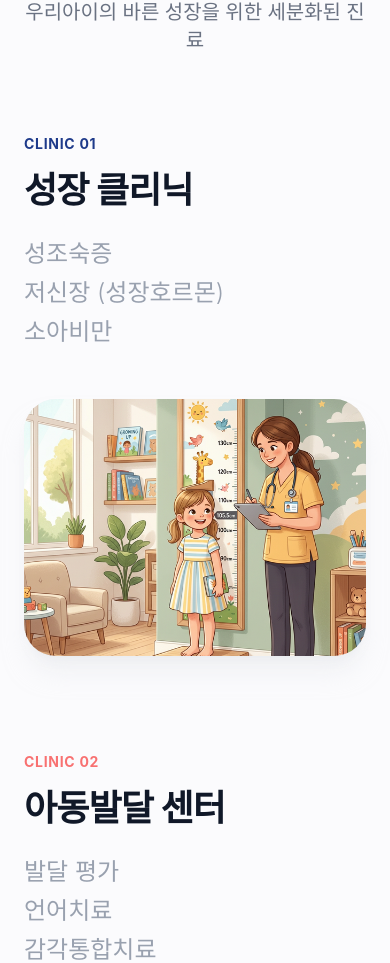
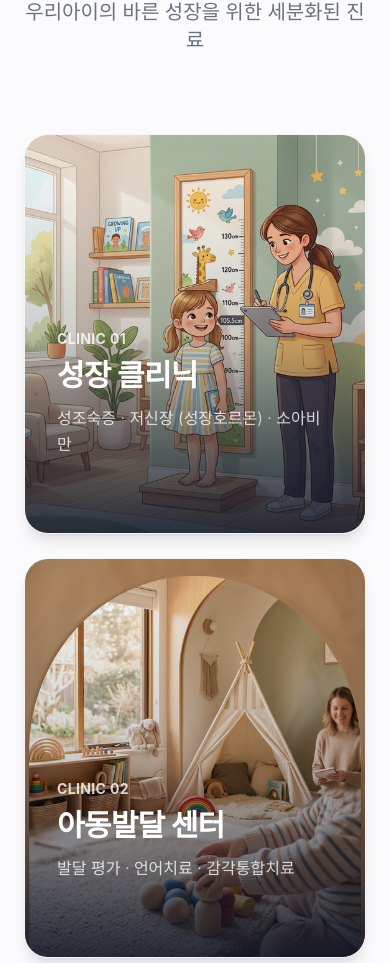
Before and after one commit to hilion0107/puberty, a Next.js app: page / in a window 390 px wide. Shown: the part 1034-1997 px from the top of the page. Built offline with nearby package versions, Linux system fonts and the light colour scheme; no server answers; the database is empty; a web font is replaced by a local one.

Commit message:
feat: redesign main page specialized clinics to a bento grid layout

```diff
--- a/app/page.tsx
+++ b/app/page.tsx
@@ -2,7 +2,7 @@
 
 import Image from "next/image";
 import { motion, Variants, AnimatePresence } from "framer-motion";
-import { MapPin, Clock, Phone, Navigation2, CalendarCheck } from "lucide-react";
+import { MapPin, Clock, Phone, Navigation2, CalendarCheck, ArrowDown, Stethoscope, Baby } from "lucide-react";
 import Link from "next/link";
 import { useState, useEffect } from "react";
 import HomePopup from "@/components/HomePopup";
@@ -489,99 +489,75 @@ export default function HospitalMainPage() {
             <p className="mt-6 text-xl text-gray-500 font-medium">우리아이의 바른 성장을 위한 세분화된 진료</p>
           </motion.div>
 
-          <div className="grid gap-8 md:gap-16">
+          <div className="grid grid-cols-1 md:grid-cols-3 gap-6 md:gap-8 max-w-6xl mx-auto">
             {/* Clinic 01 */}
-            <motion.div
-              className="flex flex-col md:flex-row items-center gap-12 group"
-              initial="hidden"
-              whileInView="visible"
-              viewport={{ once: true, margin: "-100px" }}
-              variants={staggerContainer}
-            >
-              <motion.div variants={fadeInUp} className="w-full md:w-1/2 md:pr-12">
-                <div className="text-sm font-bold text-deep-blue mb-4 uppercase tracking-wider">Clinic 01</div>
-                <h3 className="text-4xl md:text-5xl font-bold text-gray-900 mb-6 tracking-tight group-hover:text-deep-blue transition-colors duration-500">
-                  성장 클리닉
-                </h3>
-                <p className="text-2xl text-gray-400 font-light leading-relaxed">
-                  성조숙증 <br />
-                  저신장 (성장호르몬) <br />
-                  소아비만
-                </p>
-              </motion.div>
-              <motion.div variants={fadeInUp} className="w-full md:w-1/2">
-                <div className="relative aspect-[4/3] w-full overflow-hidden rounded-[2rem] bg-gray-100 shadow-xl shadow-gray-200/50">
+            <Link href="/clinic#departments" className="group relative w-full h-[400px] md:h-[480px] rounded-3xl overflow-hidden shadow-lg border border-gray-100 hover:shadow-2xl transition-all duration-500 block">
               <Image
                 src="/images/clinic_growth_new.png"
                 alt="성장 클리닉"
                 fill
-                    className="object-cover transition-transform duration-700 group-hover:scale-105"
+                className="object-cover transition-transform duration-700 group-hover:scale-110"
               />
+              <div className="absolute inset-0 bg-gradient-to-t from-gray-900/90 via-gray-900/20 to-transparent transition-opacity duration-500 group-hover:from-deep-blue/90" />
+              <div className="absolute bottom-0 left-0 w-full p-8 flex flex-col justify-end h-full">
+                <div className="text-sm font-bold text-white/80 mb-2 uppercase tracking-wide">Clinic 01</div>
+                <h3 className="text-3xl font-bold text-white mb-3 tracking-tight group-hover:text-blue-100 transition-colors">
+                  성장 클리닉
+                </h3>
+                <p className="text-white/80 font-light leading-relaxed line-clamp-2 md:line-clamp-3">
+                  성조숙증 · 저신장 (성장호르몬) · 소아비만
+                </p>
+                <div className="mt-6 flex items-center text-sm font-bold text-white opacity-0 group-hover:opacity-100 translate-y-4 group-hover:translate-y-0 transition-all duration-300">
+                  자세히 보기 <ArrowDown className="ml-1 w-4 h-4 -rotate-90" />
                 </div>
-              </motion.div>
-            </motion.div>
+              </div>
+            </Link>
 
             {/* Clinic 02 */}
-            <motion.div
-              className="flex flex-col md:flex-row-reverse items-center gap-12 mt-16 md:mt-32 group"
-              initial="hidden"
-              whileInView="visible"
-              viewport={{ once: true, margin: "-100px" }}
-              variants={staggerContainer}
-            >
-              <motion.div variants={fadeInUp} className="w-full md:w-1/2 md:pl-12">
-                <div className="text-sm font-bold text-coral mb-4 uppercase tracking-wider">Clinic 02</div>
-                <h3 className="text-4xl md:text-5xl font-bold text-gray-900 mb-6 tracking-tight group-hover:text-coral transition-colors duration-500">
-                  아동발달 센터
-                </h3>
-                <p className="text-2xl text-gray-400 font-light leading-relaxed">
-                  발달 평가 <br />
-                  언어치료 <br />
-                  감각통합치료
-                </p>
-              </motion.div>
-              <motion.div variants={fadeInUp} className="w-full md:w-1/2">
-                <div className="relative aspect-[4/3] w-full overflow-hidden rounded-[2rem] bg-gray-100">
+            <Link href="/clinic#departments" className="group relative w-full h-[400px] md:h-[480px] rounded-3xl overflow-hidden shadow-lg border border-gray-100 hover:shadow-2xl transition-all duration-500 block">
               <Image
                 src="/images/dev_playroom_wooden_toys.png"
                 alt="아동발달 센터"
                 fill
-                    className="object-cover transition-transform duration-700 group-hover:scale-105"
+                className="object-cover transition-transform duration-700 group-hover:scale-110"
               />
+              <div className="absolute inset-0 bg-gradient-to-t from-gray-900/90 via-gray-900/20 to-transparent transition-opacity duration-500 group-hover:from-coral/90" />
+              <div className="absolute bottom-0 left-0 w-full p-8 flex flex-col justify-end h-full">
+                <div className="text-sm font-bold text-white/80 mb-2 uppercase tracking-wide">Clinic 02</div>
+                <h3 className="text-3xl font-bold text-white mb-3 tracking-tight group-hover:text-amber-100 transition-colors">
+                  아동발달 센터
+                </h3>
+                <p className="text-white/80 font-light leading-relaxed line-clamp-2 md:line-clamp-3">
+                  발달 평가 · 언어치료 · 감각통합치료
+                </p>
+                <div className="mt-6 flex items-center text-sm font-bold text-white opacity-0 group-hover:opacity-100 translate-y-4 group-hover:translate-y-0 transition-all duration-300">
+                  자세히 보기 <ArrowDown className="ml-1 w-4 h-4 -rotate-90" />
                 </div>
-              </motion.div>
-            </motion.div>
+              </div>
+            </Link>
 
             {/* Clinic 03 */}
-            <motion.div
-              className="flex flex-col md:flex-row items-center gap-12 mt-16 md:mt-32 group"
-              initial="hidden"
-              whileInView="visible"
-              viewport={{ once: true, margin: "-100px" }}
-              variants={staggerContainer}
-            >
-              <motion.div variants={fadeInUp} className="w-full md:w-1/2 md:pr-12">
-                <div className="text-sm font-bold text-sky-500 mb-4 uppercase tracking-wider">Clinic 03</div>
-                <h3 className="text-4xl md:text-5xl font-bold text-gray-900 mb-6 tracking-tight group-hover:text-sky-500 transition-colors duration-500">
-                  호흡기/알레르기 클리닉
-                </h3>
-                <p className="text-2xl text-gray-400 font-light leading-relaxed">
-                  숨쉬기 편안한 <br />
-                  건강한 일상
-                </p>
-              </motion.div>
-              <motion.div variants={fadeInUp} className="w-full md:w-1/2">
-                <div className="relative aspect-[4/3] w-full overflow-hidden rounded-[2rem] bg-gray-100 shadow-xl shadow-gray-200/50">
+            <Link href="/clinic#departments" className="group relative w-full h-[400px] md:h-[480px] rounded-3xl overflow-hidden shadow-lg border border-gray-100 hover:shadow-2xl transition-all duration-500 block">
               <Image
                 src="/images/clinic_respiratory_new.png"
                 alt="호흡기/알레르기 클리닉"
                 fill
-                    className="object-cover transition-transform duration-700 group-hover:scale-105"
+                className="object-cover transition-transform duration-700 group-hover:scale-110"
               />
+              <div className="absolute inset-0 bg-gradient-to-t from-gray-900/90 via-gray-900/20 to-transparent transition-opacity duration-500 group-hover:from-sky-700/90" />
+              <div className="absolute bottom-0 left-0 w-full p-8 flex flex-col justify-end h-full">
+                <div className="text-sm font-bold text-white/80 mb-2 uppercase tracking-wide">Clinic 03</div>
+                <h3 className="text-3xl font-bold text-white mb-3 tracking-tight group-hover:text-blue-100 transition-colors">
+                  호흡기/알레르기
+                </h3>
+                <p className="text-white/80 font-light leading-relaxed line-clamp-2 md:line-clamp-3">
+                  숨쉬기 편안한 건강한 일상
+                </p>
+                <div className="mt-6 flex items-center text-sm font-bold text-white opacity-0 group-hover:opacity-100 translate-y-4 group-hover:translate-y-0 transition-all duration-300">
+                  자세히 보기 <ArrowDown className="ml-1 w-4 h-4 -rotate-90" />
                 </div>
-              </motion.div>
-            </motion.div>
-
+              </div>
+            </Link>
           </div>
         </div>
       </section>
```
Lines whose indentation alone changed are shown as unchanged.
